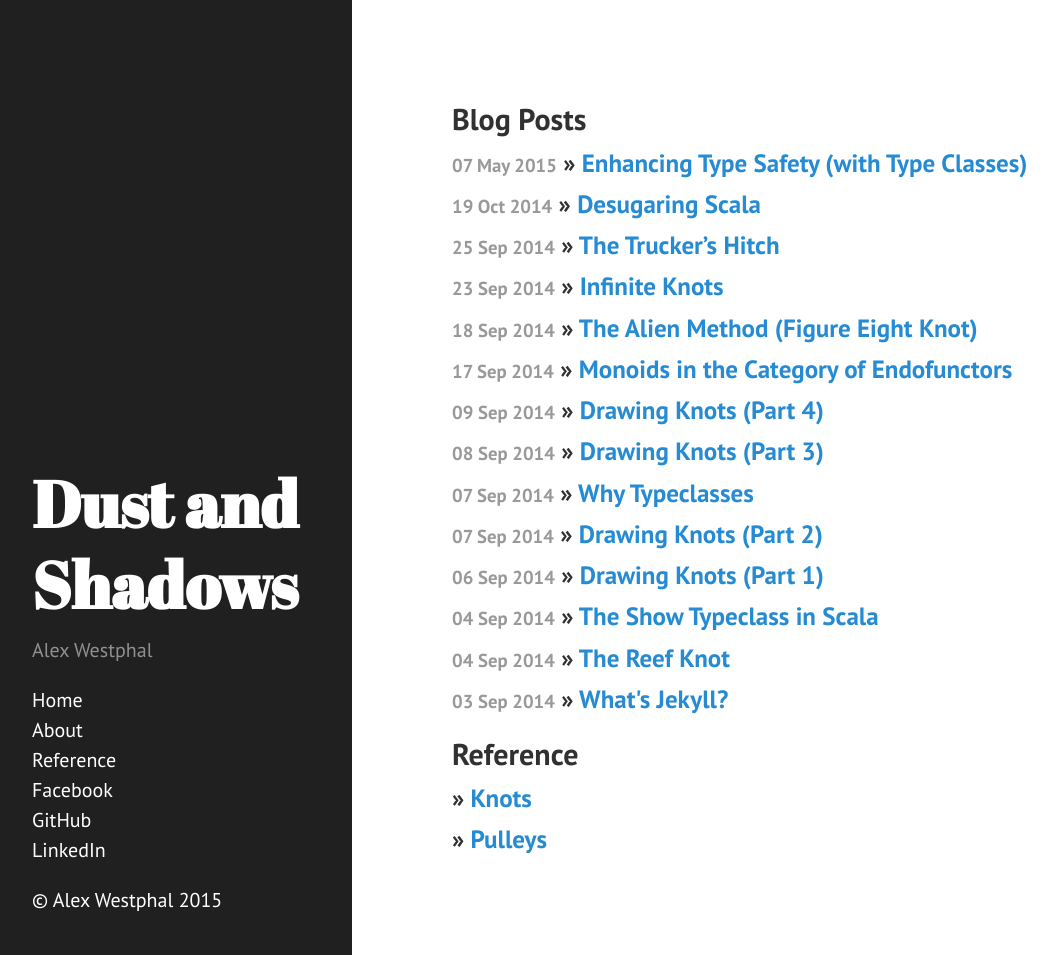
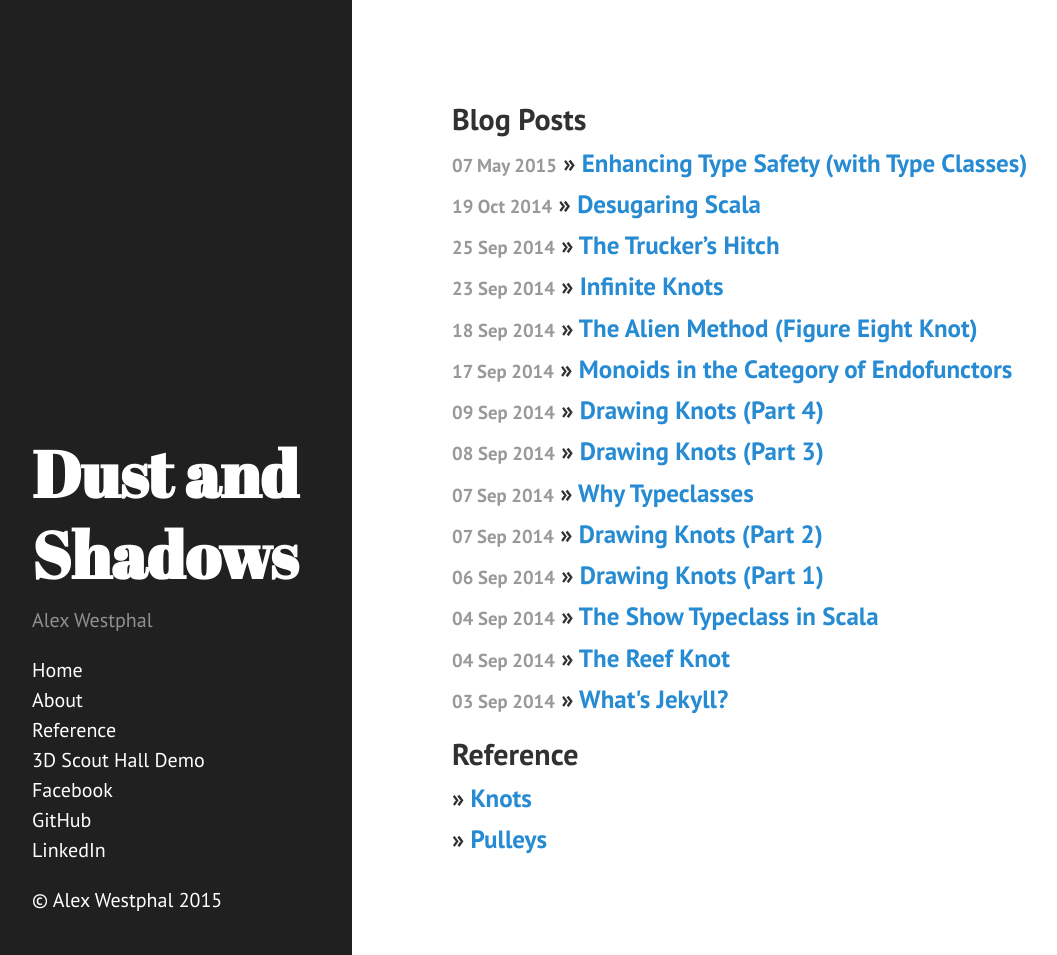
Before and after one commit to alexwestphal/alexwestphal.github.io, a Jekyll site: the page built from index.html, in a window 1280 px wide and 955 px high. Shown: the whole window, without its empty margins (8-1065 px from the left). Built offline with Jekyll 4.4.1, drawn with Linux system fonts in a browser that asks for light colours.

Commit message:
Added link to 3D demo

```diff
--- a/_includes/sidebar.html
+++ b/_includes/sidebar.html
@@ -9,6 +9,7 @@
             <li class="sidebar-nav-item"><a href="/">Home</a></li>
             <li class="sidebar-nav-item"><a href="/about">About</a></li>
             <li class="sidebar-nav-item"><a href="/reference">Reference</a></li>
+            <li class="sidebar-nav-item"><a href="/3D/demo">3D Scout Hall Demo</a></li>
             <!--<li class="sidebar-nav-item"><a href="/cv">Curriculum vitae</a></li>-->
             <li class="sidebar-nav-item"><a href="http://facebook.com/alex.westphal">Facebook</a></li>
             <li class="sidebar-nav-item"><a href="http://github.com/phantomspectre">GitHub</a></li>
```
